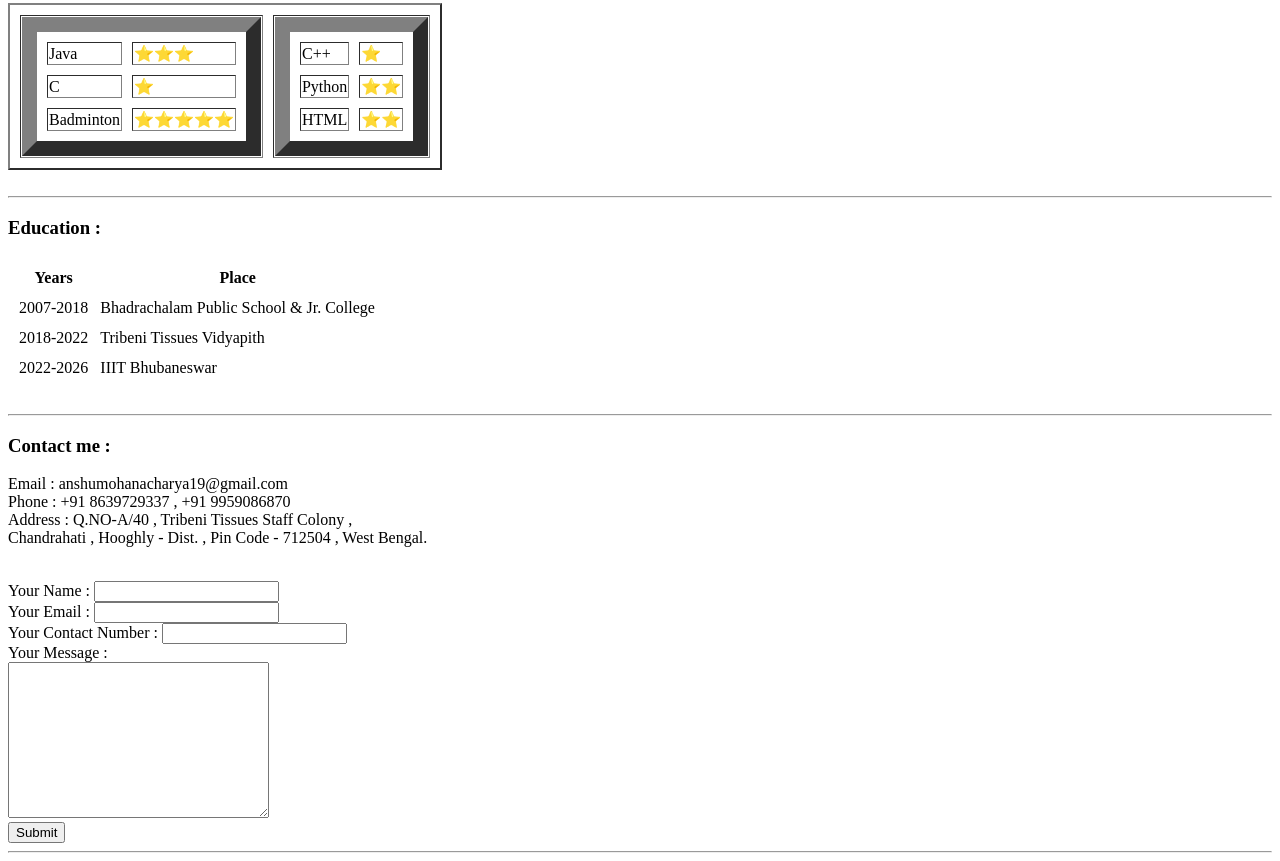
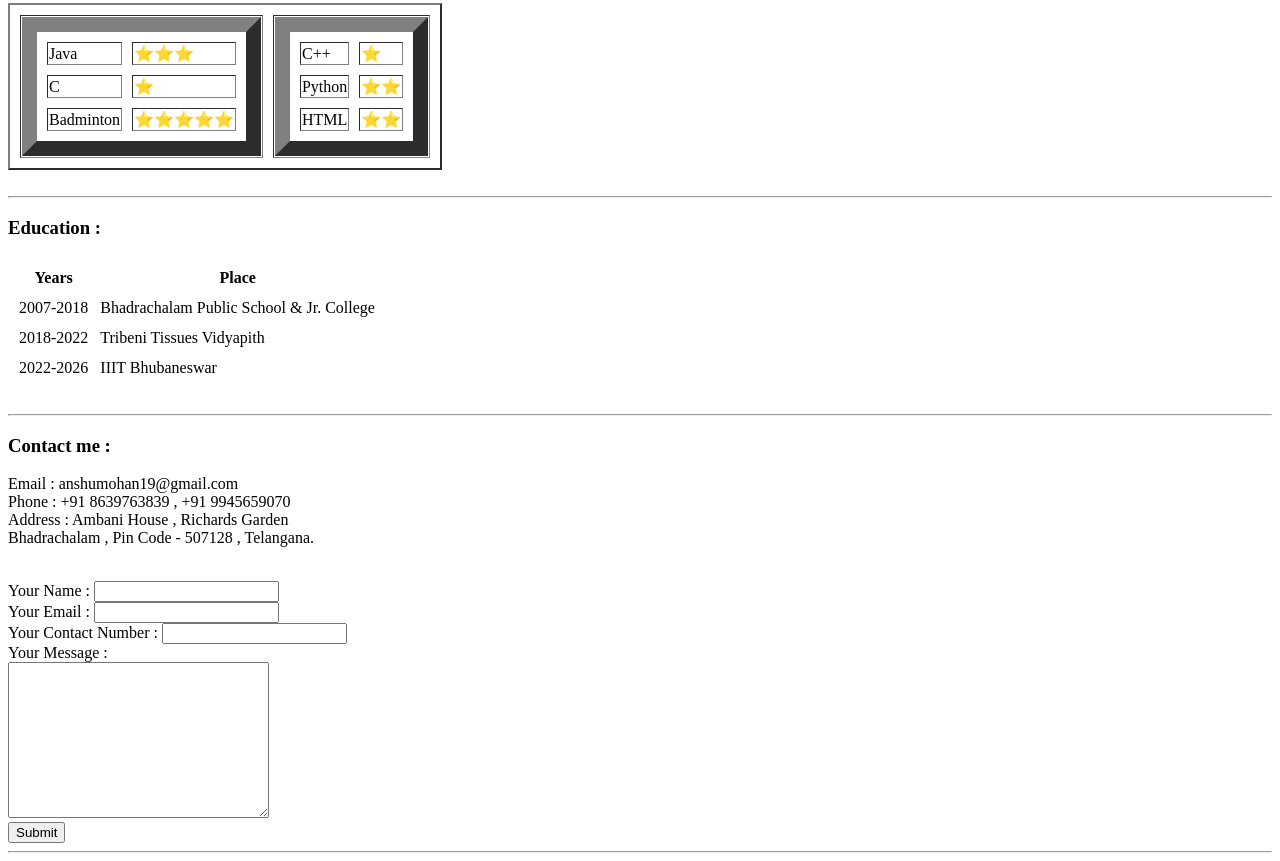
Before and after one commit to AnshumohanAcharya/CV, a plain HTML site: page index.html in a window 1280 px wide. Shown: the part 467-1328 px from the top of the page. Drawn offline with Linux system fonts and the light colour scheme.

Commit message:
1st update in my CV.

```diff
--- a/index.html
+++ b/index.html
@@ -112,16 +112,16 @@
     <br>
     <hr>
     <h3>Contact me :</h3>
-    <p> Email : anshumohanacharya19@gmail.com
+    <p> Email : anshumohan19@gmail.com
         <br>
-        Phone : +91 8639729337 , +91 9959086870
+        Phone : +91 8639763839 , +91 9945659070
                 <br>
-        Address : Q.NO-A/40 , Tribeni Tissues Staff Colony ,
+        Address : Ambani House , Richards Garden
         <br>
-                Chandrahati , Hooghly - Dist. , Pin Code - 712504 , West Bengal.
+                Bhadrachalam , Pin Code - 507128 , Telangana.
     </p>
     <br>
-    <form action="mailto:anshumohanacharya19@gmail.com" method="post" enctype="text/plain">
+    <form action="mailto:anshumohan19@gmail.com" method="post" enctype="text/plain">
       <label>Your Name : </label>
       <input type="text" name="yourName">
       <br>
```
